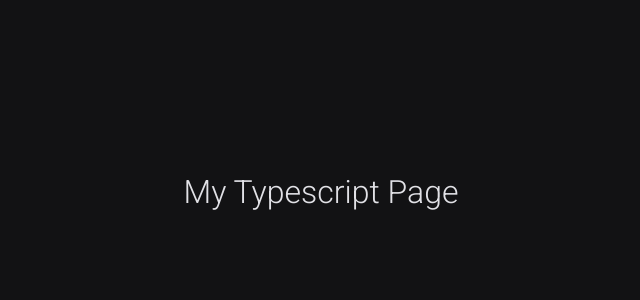
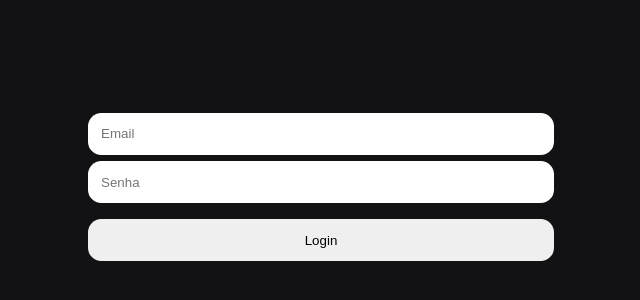
Before and after one commit to matheuscassiano/flappy-bird-next, a Next.js app: page / in a window 1280 px wide. Shown: the part 208-508 px from the top of the page, without its empty margins (319-959 px from the left). Built offline with nearby package versions, Linux system fonts and the light colour scheme.

Commit message:
Adding Login form

```diff
--- a/src/pages/index.tsx
+++ b/src/pages/index.tsx
@@ -1,16 +1,40 @@
 import { AppProps } from 'next/dist/next-server/lib/router/router'
 import styled from 'styled-components'
 
-const Text = styled.h1`
+const Container = styled.main`
   width: 100%;
   height: 100vh;
+  padding: 2em;
   display: flex;
+  flex-direction: column;
   align-items: center;
   justify-content: center;
-  font-weight: 300;
 `
+
+const Input = styled.input`
+  width: 100%;
+  padding: 1em;
+  margin: .25em 0;
+  border-radius: 1em;
+`
+
+const Button = styled.button`
+  width: 100%;
+  padding: 1em;
+  margin: 1em 0;
+  border-radius: 1em;
+`
+
 const Home: React.FC<AppProps> = () => {
-  return <Text>My Typescript Page</Text>
+  return (
+    <Container>
+      <form>
+        <Input type="email" name="email" placeholder="Email" />
+        <Input type="password" name="password" placeholder="Senha" />
+        <Button>Login</Button>
+      </form>
+    </Container>
+  )
 }
 
 export default Home
--- a/src/styles/global.ts
+++ b/src/styles/global.ts
@@ -12,4 +12,6 @@ export default createGlobalStyle`
     color: ${props => props.theme.color.text};
     background-color: ${props => props.theme.color.background};
   }
+
+  button, input { border: none; }
 `
```
